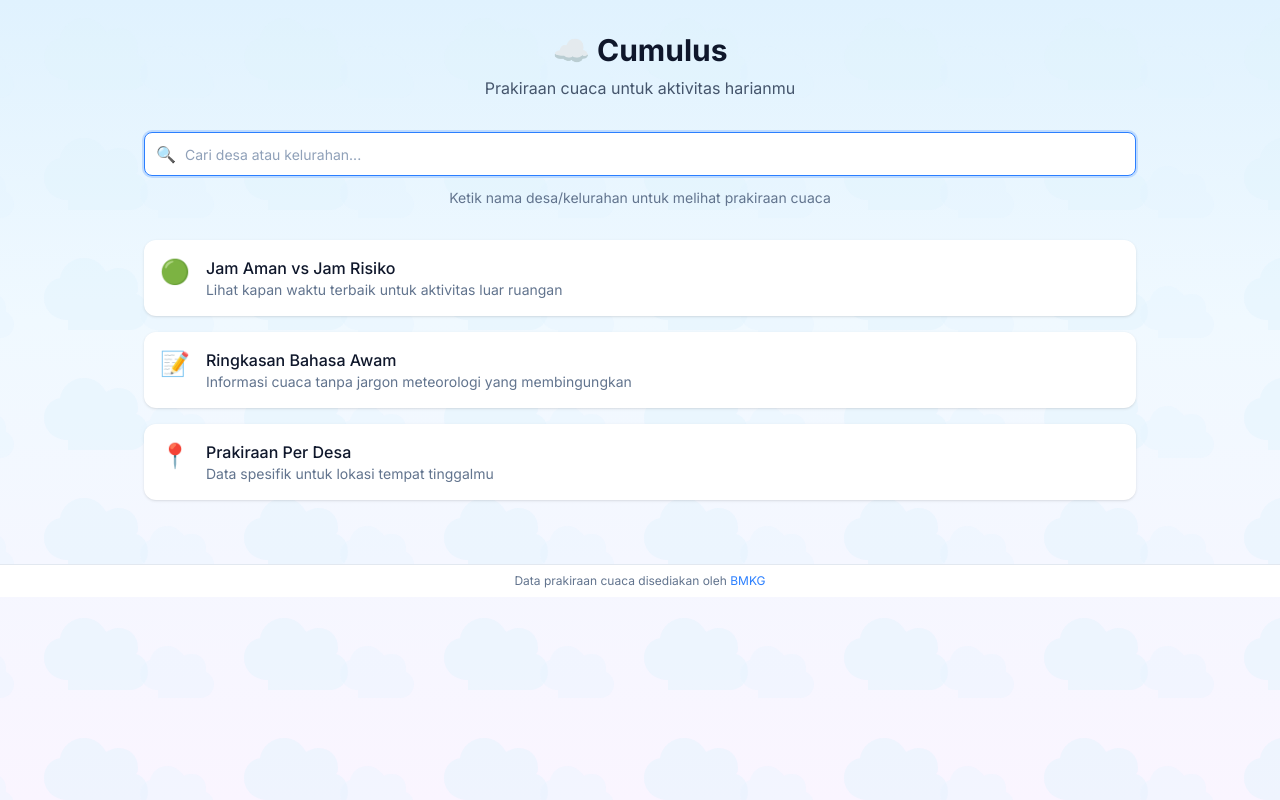
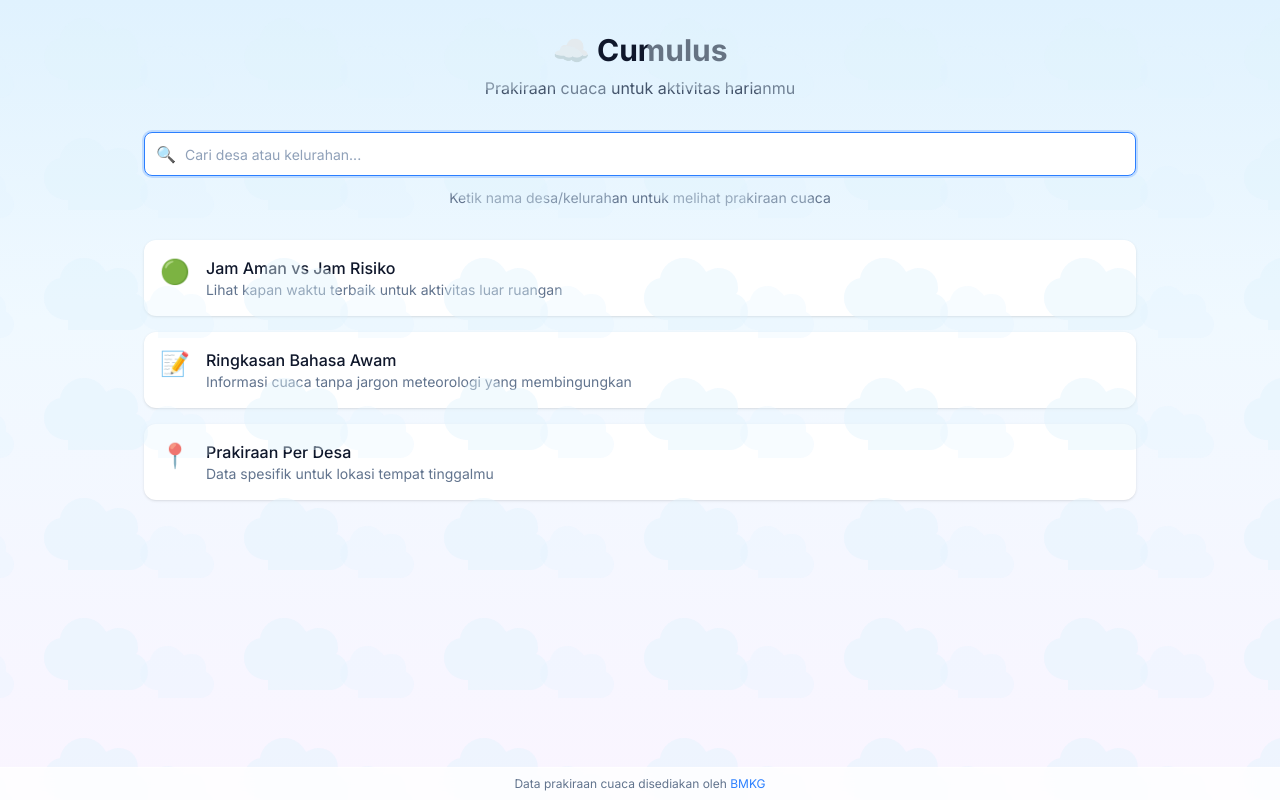
Before and after one commit to projectdummy2025/weather-playground, a Next.js app: page / in a window 1280 px wide. Built offline with nearby package versions, Linux system fonts and the light colour scheme.

Commit message:
fix floating footer styling issue

```diff
--- a/src/app/globals.css
+++ b/src/app/globals.css
@@ -63,12 +63,6 @@ body::before {
   100% {
     background-position: 200px 0;
   }
-}
-
-/* Ensure content stays above clouds */
-body>* {
-  position: relative;
-  z-index: 1;
 }
 
 /* Custom utilities */
--- a/src/app/layout.tsx
+++ b/src/app/layout.tsx
@@ -42,7 +42,7 @@ export default function RootLayout({
         </div>
 
         {/* BMKG Attribution */}
-        <footer className="fixed bottom-0 left-0 right-0 bg-white border-t border-slate-200 py-2 px-4">
+        <footer className="fixed bottom-0 left-0 right-0 bg-white/80 backdrop-blur-lg border-t border-white/60 py-2 px-4 z-50">
           <p className="text-center text-xs text-slate-500">
             Data prakiraan cuaca disediakan oleh{' '}
             <a
```
